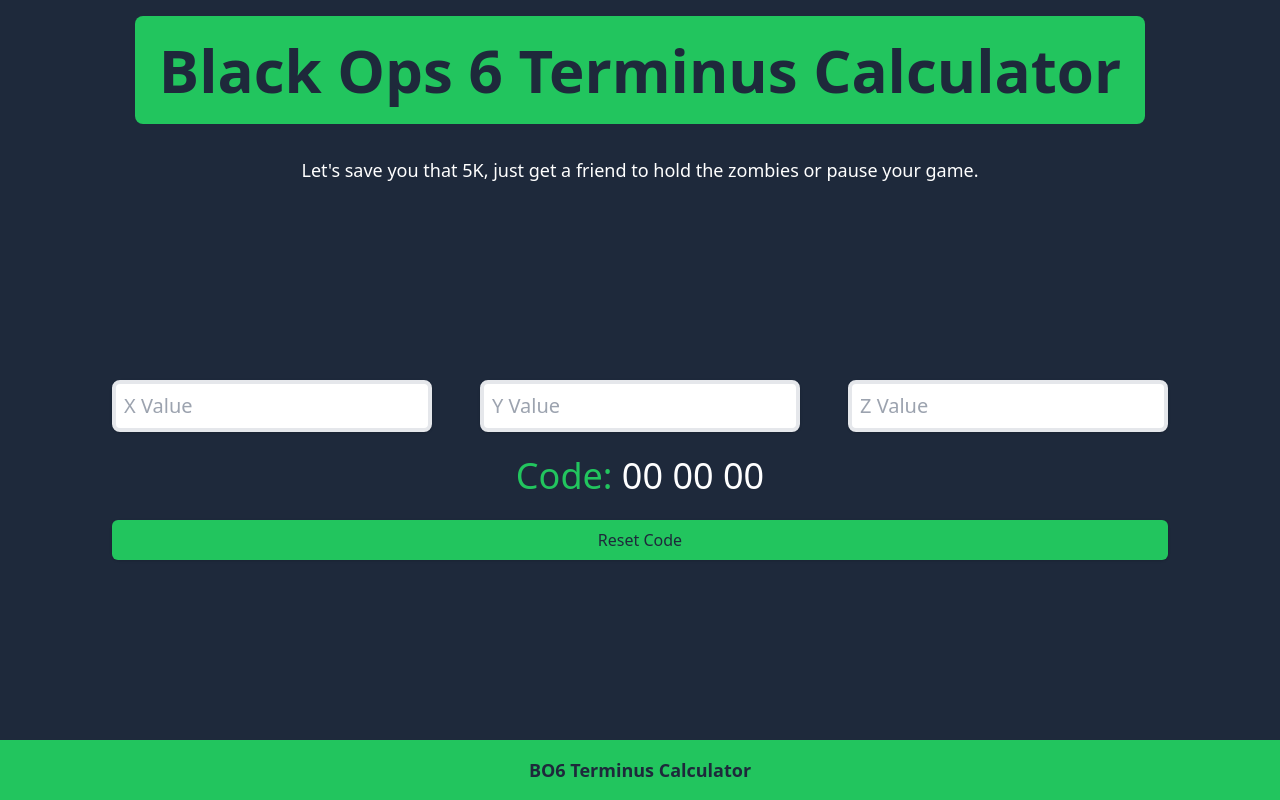
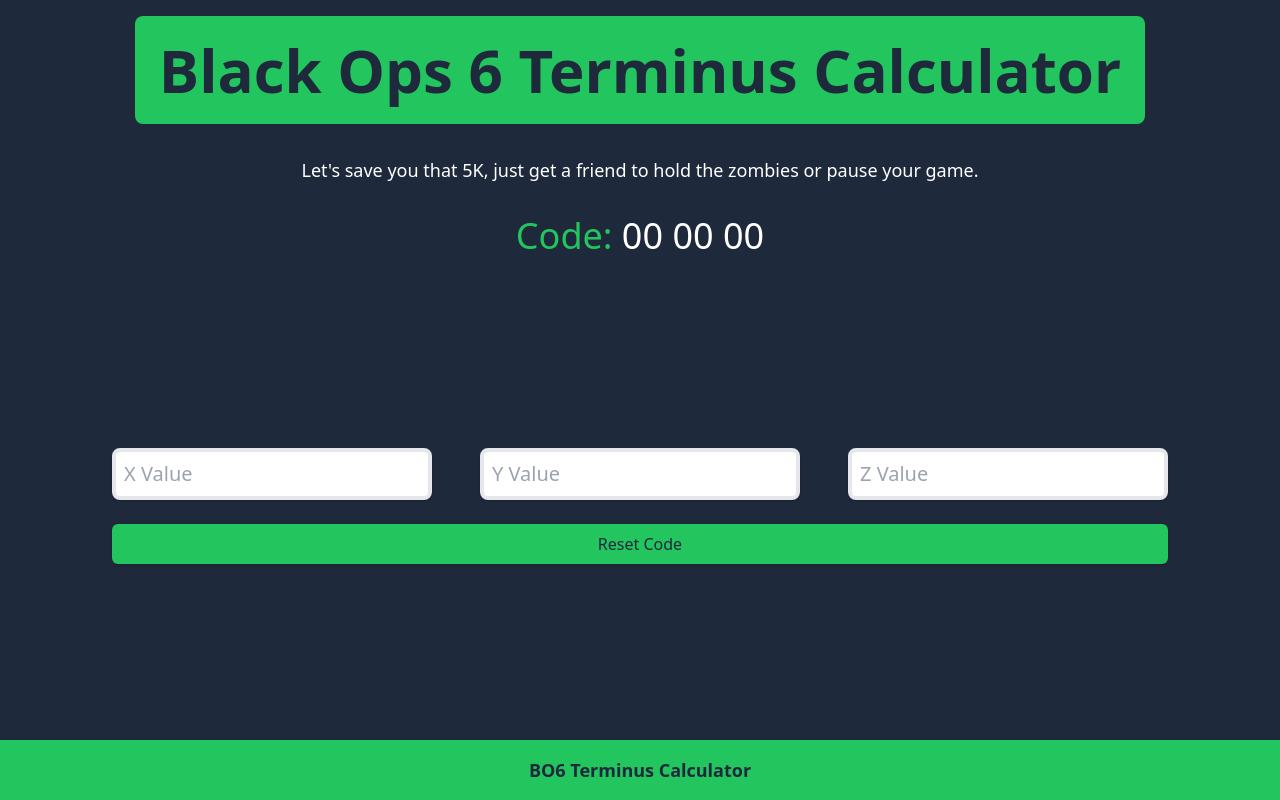
Before and after one commit to saintpickle/bo6-terminus-solver, a SvelteKit app: page / in a window 1280 px wide. Built offline with nearby package versions, Linux system fonts and the light colour scheme.

Commit message:
moved the code up

```diff
--- a/src/routes/+page.svelte
+++ b/src/routes/+page.svelte
@@ -40,6 +40,11 @@
             Let's save you that 5K, just get a friend to hold the zombies or
             pause your game.
         </p>
+
+        <p class="text-4xl">
+            <span class="text-green-500">Code:</span>
+            {code}
+        </p>
     </div>
 
     <div class="flex flex-col gap-y-6 md:gap-x-6">
@@ -72,11 +77,6 @@
             />
         </div>
 
-        <p class="text-4xl">
-            <span class="text-green-500">Code:</span>
-            {code}
-        </p>
-
         <button
             onclick={reset}
             class="px-4 py-2 font-medium shadow transition-colors duration-300 rounded-md text-slate-800 bg-green-500 hover:bg-green-500/90"
```
